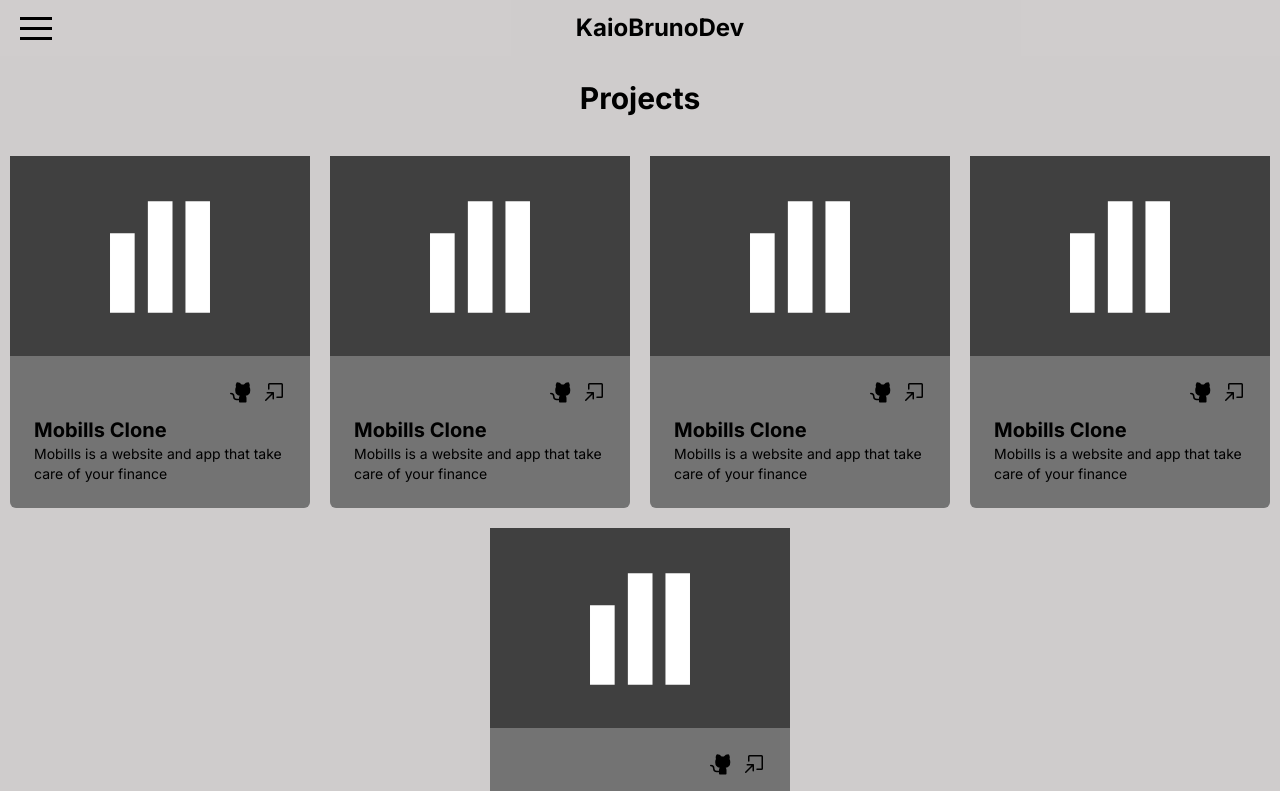
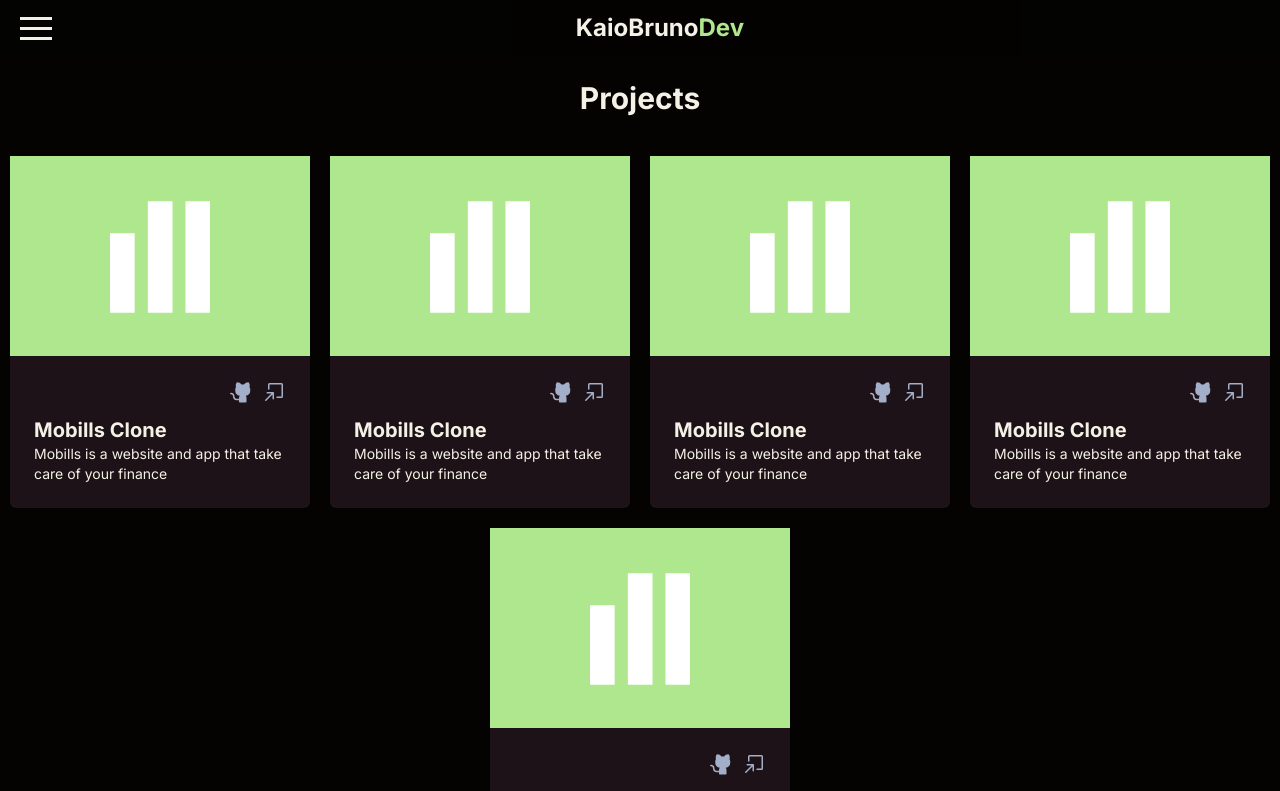
Before and after one commit to kaiobrunobm/kaiobruno-homepage, a Next.js app: page /Projects in a window 1280 px wide. Shown: the top 791 px of the page. Built offline with nearby package versions, Linux system fonts and the light colour scheme.

Commit message:
Color pallet
Adding the color pallet and adjusting size of the image

```diff
--- a/app/AboutMe/page.tsx
+++ b/app/AboutMe/page.tsx
@@ -7,12 +7,12 @@
         <Image
           src="/my-photo.png"
           alt="Kaio Bruno photo"
-          width={380}
-          height={380}
-          className="rounded-full outline-dashed outline-4 outline-offset-4 outline-primary "
+          width={400}
+          height={400}
+          className="rounded-full outline-dashed outline-2 outline-offset-4 outline-primary "
         />
-        <div className="max-w-3xl border-t-8 border-dashed border-primary mt-16">
-          <p className="text-center text-dark-primary pt-3">
+        <div className="max-w-3xl border-t-4 border-dashed border-primary my-16">
+          <p className="text-center text-dark-primary pt-3 text-text">
             Lorem ipsum dolor sit amet consectetur adipisicing elit. Expedita
             culpa reiciendis aperiam porro voluptatibus sit reprehenderit,
             laborum amet mollitia?Lorem ipsum dolor sit amet consectetur
--- a/app/Components/Footer.tsx
+++ b/app/Components/Footer.tsx
@@ -3,10 +3,10 @@
 
 const Footer = () => {
   return (
-    <footer className="h-[5vh] relative w-full p-2 flex justify-center items-end">
+    <footer className="h-[5vh] relative w-full p-2 flex justify-center items-end text-text">
       <p className="flex text-sm font-semibold">
         <Copyright size={18} weight="bold" className="mr-1" /> Created and
-        design by @kaiobrunobm
+        design by <span className="text-accent ml-1">@kaiobrunobm</span>
       </p>
     </footer>
   );
--- a/app/Components/Header.tsx
+++ b/app/Components/Header.tsx
@@ -22,21 +22,21 @@
   };
   return (
     <>
-      <header className="h-[7vh] w-full fixed top-0 bg-very-light-primary/40 flex justify-center items-center p-4 text-very-dark-primary z-20">
+      <header className="h-[7vh] w-full fixed top-0 bg-background/40 flex justify-center items-center p-4 text-very-dark-primary z-20">
         <Link href="/">
           <motion.h1
-            className="w-full font-bold text-2xl ml-10"
+            className="w-full font-bold text-2xl ml-10 text-text"
             whileTap={{
               scale: 0.9,
               transition: { duration: 0.3 },
             }}
           >
-            KaioBrunoDev
+            KaioBruno<span className="text-primary">Dev</span>
           </motion.h1>
         </Link>
 
         <motion.nav
-          className="absolute top-1  left-3"
+          className="absolute top-1  left-3 text-text"
           initial={false}
           animate={isOpen ? "open" : "closed"}
         >
@@ -63,7 +63,7 @@
               },
             }}
             style={{ pointerEvents: isOpen ? "auto" : "none" }}
-            className="flex flex-col gap-1 mt-3 bg-white rounded-md text-primary p-6 text-lg"
+            className="flex flex-col gap-1 mt-3 bg-white rounded-md text-secondary p-6 text-lg"
           >
             <motion.li
               className="md:hover:bg-slate-200 duration-150 py-2 px-5 rounded-lg"
--- a/app/Projects/ProjectCard/ProjectCard.tsx
+++ b/app/Projects/ProjectCard/ProjectCard.tsx
@@ -16,16 +16,26 @@
   logoUrl: string;
 }) => {
   return (
-    <div className="flex flex-wrap w-[300px] bg-light-primary rounded-md text-very-dark-primary">
+    <div className="flex flex-wrap w-[300px] bg-secondary rounded-md text-text">
       <div className="bg-primary flex-[1_1_200px] h-[200px] flex items-center justify-center">
         <Image src={logoUrl} alt={`${name} logo`} height={100} width={100} />
       </div>
       <div className="flex-[2_1_300px] p-6">
         <div className="flex items-center justify-end gap-2 mb-3">
-          <a href={repoUrl} target="_blank" rel="noopener noreferrer">
+          <a
+            href={repoUrl}
+            target="_blank"
+            rel="noopener noreferrer"
+            className="text-accent"
+          >
             <GithubLogo size={24} weight="fill" />
           </a>
-          <a href={htmlUrl} target="_blank" rel="noopener noreferrer">
+          <a
+            href={htmlUrl}
+            target="_blank"
+            rel="noopener noreferrer"
+            className="text-accent"
+          >
             <ArrowSquareIn size={24} />
           </a>
         </div>
--- a/app/Projects/page.tsx
+++ b/app/Projects/page.tsx
@@ -10,9 +10,9 @@
 
 const page = () => {
   return (
-    <main className="h-full pt-20 pb-10">
+    <main className="h-full w-full pt-20 pb-10">
       <section className="h-full flex flex-col justify-center items-center">
-        <h1 className="font-bold text-3xl pb-10">Projects</h1>
+        <h1 className="font-bold text-3xl pb-10 text-text">Projects</h1>
         <div className="h-full flex flex-wrap justify-center items-center gap-5">
           <ProjectCard
             name="Mobills Clone"
--- a/app/layout.tsx
+++ b/app/layout.tsx
@@ -16,7 +16,7 @@
   children: React.ReactNode;
 }) {
   return (
-    <html lang="en" className="bg-very-light-primary">
+    <html lang="en" className="bg-background">
       <body className={inter.className}>
         <div className="flex flex-col items-start justify-between text-very-dark-primary">
           <Header />
--- a/app/page.tsx
+++ b/app/page.tsx
@@ -5,9 +5,11 @@
   return (
     <main className="h-[94vh] w-full">
       <section className="h-full p-3 flex flex-col items-center justify-center">
-        <p className="max-w-md text-center text-xl font-bold">
-          <div className="text-3xl mb-3">Hi I&apos;m Kaio Bruno</div> A junior
-          web developer passionate with technology, art and the world!
+        <p className="max-w-md text-center text-xl font-bold text-text">
+          <div className="text-3xl mb-3 text-primary">
+            Hi I&apos;m Kaio Bruno
+          </div>
+          A junior web developer passionate with technology, art and the world!
         </p>
       </section>
     </main>
--- a/tailwind.config.js
+++ b/tailwind.config.js
@@ -8,11 +8,11 @@
   theme: {
     extend: {
       colors: {
-        "very-light-primary": "#CFCCCC",
-        "light-primary": "#737373",
-        primary: "#404040",
-        "dark-primary": "#141314",
-        "very-dark-primary": "#000000",
+        background: "#040302",
+        text: "#f4f2e6",
+        primary: "#aee78d",
+        secondary: "#1c1217",
+        accent: "#a3aec8",
       },
     },
   },
```
